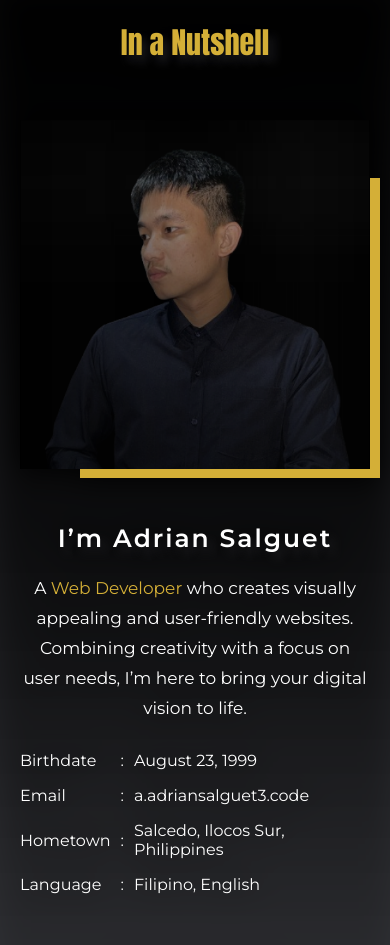
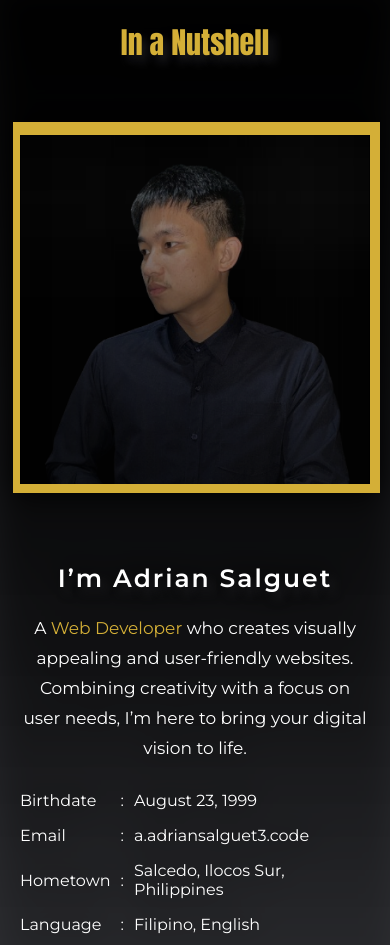
Before and after one commit to 4adriansalguet/adrian, a website: page index.html in a window 390 px wide. Shown: the part 760-1705 px from the top of the page. Drawn offline with Linux system fonts and the light colour scheme.

Commit message:
initial commit

```diff
--- a/assets/sass/styles.scss
+++ b/assets/sass/styles.scss
@@ -338,8 +338,12 @@ body {
                             font-family: var(--primary-font);
                             margin: 20px auto 0;
                         }
+                    }
 
+                    .profile-section {
+                        margin: 15px 0 25px;
                     }
+
                 }
             }
         }
@@ -348,10 +352,10 @@ body {
             .row {
                 .profile-section {
                     &::after {
-                        right: -10px;
-                        bottom: -5px;
-                        width: 300px;
-                        height: 300px;
+                        right: -15px;
+                        bottom: -10px;
+                        width: 490px;
+                        height: 490px;
                     }
 
                     img {
@@ -362,6 +366,19 @@ body {
                 .short-background {
                     td:nth-child(2) {
                         padding: 0 10px 0;
+                    }
+                }
+            }
+        }
+
+        @media screen and (max-width: 425px) {
+            .row {
+                .profile-section {
+                    &::after {
+                        right: -10px;
+                        bottom: -5px;
+                        width: 105%;
+                        height: 105%;
                     }
                 }
             }
@@ -645,13 +662,12 @@ body {
 
         }
 
-
         p {
             text-align: center;
             color: var(--color-secondary);
             font-size: 14px;
             font-weight: 500;
-            margin: 50px 0 0;
+            padding: 50px 0 10px;
         }
 
         @media screen and (max-width: 1100px) {
```
Also changed, not shown: assets/css/styles.css, 1 other file.
